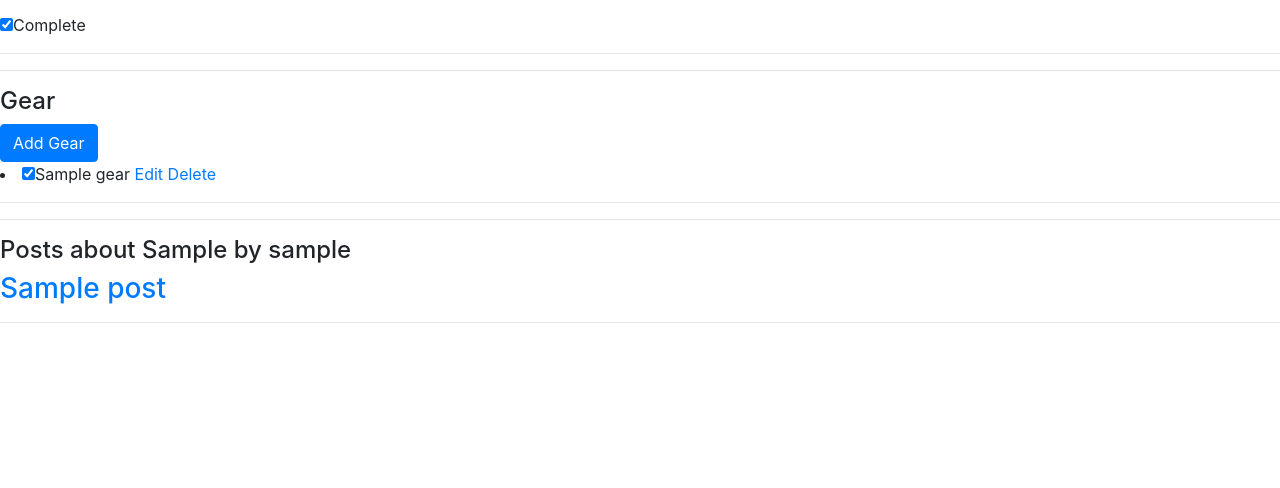
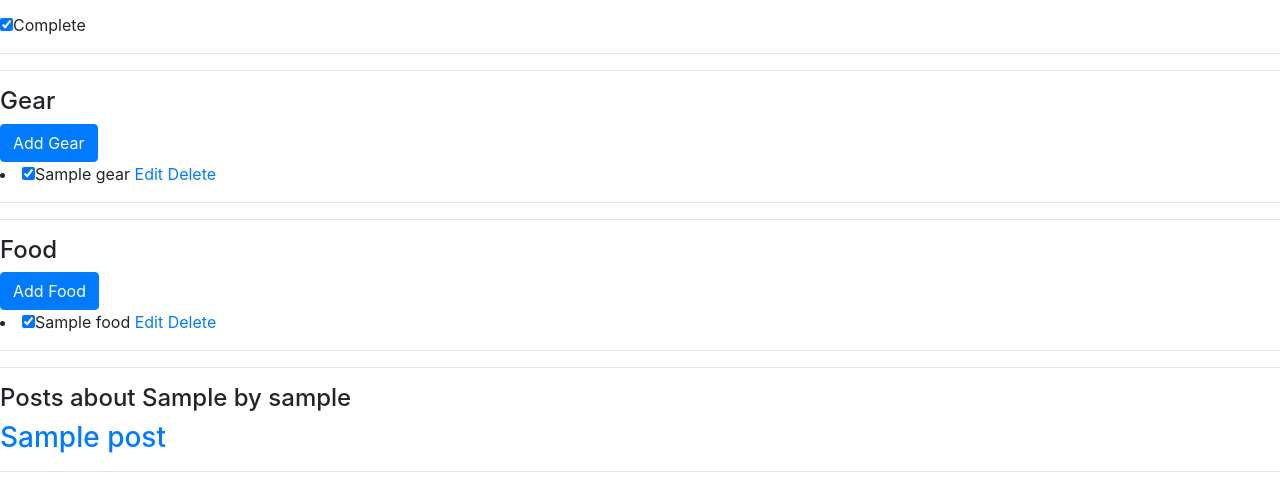
Before and after one commit to natalie-poulson/final_project, a Django app: page /trips/1 in a window 1280 px wide. Shown: the part 463-951 px from the top of the page. Before the commit the page ends 786 px from the top, so only its background shows below. Run offline with Django 3.2, Linux system fonts and the light colour scheme; tables that the repository leaves empty hold one stand-in row (values such as "Sample post"); some libraries are stand-ins or nearby versions.

Commit message:
food edit and delete

```diff
--- a/final_app/admin.py
+++ b/final_app/admin.py
@@ -5,7 +5,7 @@ admin.site.register(models.UserProfileInfo)
 admin.site.register(models.Trip)
 admin.site.register(models.Post)
 admin.site.register(models.Gear)
-
+admin.site.register(models.Food)
 
 
 # Register your models here.
--- a/final_app/forms.py
+++ b/final_app/forms.py
@@ -63,3 +63,9 @@ class CreateGear(forms.ModelForm):
     class Meta():
         model = models.Gear
         fields = ('gear_name', 'packed')
+
+
+class CreateFood(forms.ModelForm):
+    class Meta():
+        model = models.Food
+        fields = ('food_name', 'packed')
--- a/final_app/models.py
+++ b/final_app/models.py
@@ -48,3 +48,12 @@ class Gear(models.Model):
 
     def __str__ (self):
         return self.gear_name
+
+
+class Food(models.Model):
+    trip = models.ForeignKey(Trip, on_delete = models.CASCADE, related_name='trip_foods')
+    food_name = models.CharField(max_length=200)
+    packed =  models.BooleanField(default=False)
+
+    def __str__ (self):
+        return self.food_name
--- a/final_app/templates/final_app/trip_detail.html
+++ b/final_app/templates/final_app/trip_detail.html
@@ -64,12 +64,12 @@
     <hr>
     <h4>Gear</h4>
     <!-- Small modal -->
-      <button type="button" class="btn btn-primary" data-toggle="modal" data-target=".bd-example-modal-sm">Add Gear</button>
+      <button id="gear" type="button" class="btn btn-primary" data-toggle="modal" data-target=".bd-gear-modal-sm">Add Gear</button>
 
-      <div class="modal fade bd-example-modal-sm" tabindex="-1" role="dialog" aria-labelledby="mySmallModalLabel" aria-hidden="true">
+      <div id="gear" class="modal fade bd-gear-modal-sm" tabindex="-1" role="dialog" aria-labelledby="mySmallModalLabel" aria-hidden="true">
         <div class="modal-dialog modal-sm">
           <div class="modal-content">
-              <form class='gear-create-form' enctype="multipart/form-data" action="{% url 'final_app:gear_create' %}" method='post'>
+              <form class='gear-create-form' action="{% url 'final_app:gear_create' %}" method='post'>
                   {% csrf_token %}
                   {{ gear_form|crispy }}
                   <input type='hidden' name='trip_id' required id='id_trip_id' value='{{ trip.id }}' />
@@ -101,6 +101,35 @@
 
     <hr>
 
+
+
+    <hr>
+    <h4>Food</h4>
+
+    <button id="food" type="button" class="btn btn-primary" data-toggle="modal" data-target=".bd-food-modal-sm">Add Food</button>
+
+    <div id="food" class="modal fade bd-food-modal-sm" tabindex="-1" role="dialog" aria-labelledby="mySmallModalLabel" aria-hidden="true">
+      <div class="modal-dialog modal-sm">
+        <div class="modal-content">
+            <form class='food-create-form' action="{% url 'final_app:food_create' %}" method='post'>
+                {% csrf_token %}
+                {{ food_form|crispy }}
+                <input type='hidden' name='trip_id' required id='id_trip_id' value='{{ trip.id }}' />
+                <button type="input" class="btn btn-success">Add</button>
+            </form>
+          <button type="button" class="btn btn-secondary" data-dismiss="modal">Close</button>
+        </div>
+      </div>
+    </div>
+
+    {% for trip_food in trip.trip_foods.all %}
+    <li><input type="checkbox" id=" {{ trip_food.food_name }}" name = "" value= "" {% if trip_food.packed is True %} checked="checked"{% endif %}>{{trip_food.food_name}}
+    <a href= {% url 'final_app:food_edit' pk=trip_food.id %} >Edit</a>
+    <a href= {% url 'final_app:food_delete' pk=trip_food.id %} >Delete</a>
+    </li>
+      {% endfor %}
+    <hr>
+
     <hr>
     <h4>Posts about {{trip.trail}} by {{ trip.user }}</h4>
 
--- a/final_app/urls.py
+++ b/final_app/urls.py
@@ -25,4 +25,9 @@ urlpatterns = [
     path('gear/create', views.gear_create, name="gear_create"),
     path('gear/<int:pk>/edit', views.gear_edit, name="gear_edit"),
     path('gear/<int:pk>/delete', views.gear_delete, name="gear_delete"),
+
+    path('food/create', views.food_create, name="food_create"),
+    path('food/<int:pk>/edit', views.food_edit, name="food_edit"),
+    path('food/<int:pk>/delete', views.food_delete, name="food_delete"),
+
 ]
--- a/final_app/views.py
+++ b/final_app/views.py
@@ -4,7 +4,7 @@ from django.contrib.auth.decorators import login_required
 from django.http import HttpResponse
 from . import forms
 from django.conf import settings
-from .models import User, UserProfileInfo, Trip, Post, Gear
+from .models import User, UserProfileInfo, Trip, Post, Gear, Food
 from django.contrib.auth.forms import UserCreationForm, AuthenticationForm
 
 
@@ -65,11 +65,13 @@ def trip_detail(request, pk):
     trip = Trip.objects.get(id=pk)
     post_form = forms.CreatePost()
     gear_form = forms.CreateGear()
+    food_form = forms.CreateFood()
 
     context = {
         'trip': trip,
         'post_form' : post_form,
-        'gear_form': gear_form
+        'gear_form': gear_form,
+        'food_form': food_form
     }
 
     return render(request, 'final_app/trip_detail.html', context)
@@ -97,11 +99,13 @@ def post_create(request):
             trip = Trip.objects.get(pk=trip_id)
             post_form = forms.CreatePost()
             gear_form = forms.CreateGear()
+            food_form = forms.CreateFood()
 
             context = {
                 'trip': trip,
                 'post_form' : post_form,
-                'gear_form': gear_form
+                'gear_form': gear_form,
+                'food_form': food_form
             }
 
             return render(request, 'final_app/trip_detail.html', context)
@@ -147,11 +151,13 @@ def post_delete(request):
 
         post_form = forms.CreatePost()
         gear_form = forms.CreateGear()
+        food_form = forms.CreateFood()
 
         context = {
             'trip': trip,
             'post_form' : post_form,
-            'gear_form': gear_form
+            'gear_form': gear_form,
+            'food_form': food_form
         }
 
         return render(request, 'final_app/trip_detail.html',context )
@@ -198,11 +204,13 @@ def trip_edit(request,pk ):
 
             post_form = forms.CreatePost()
             gear_form = forms.CreateGear()
+            food_form = forms.CreateFood()
 
             context = {
                 'trip': trip,
                 'post_form' : post_form,
-                'gear_form': gear_form
+                'gear_form': gear_form,
+                'food_form': food_form
             }
 
             return render(request, 'final_app/trip_detail.html', context)
@@ -226,11 +234,13 @@ def gear_create(request):
             trip = Trip.objects.get(pk=trip_id)
             post_form = forms.CreatePost()
             gear_form = forms.CreateGear()
+            food_form = forms.CreateFood()
 
             context = {
                 'trip': trip,
                 'post_form' : post_form,
-                'gear_form': gear_form
+                'gear_form': gear_form,
+                'food_form': food_form
             }
             return render(request, 'final_app/trip_detail.html', context)
 
@@ -252,11 +262,13 @@ def gear_edit(request,pk ):
 
             post_form = forms.CreatePost()
             gear_form = forms.CreateGear()
+            food_form = forms.CreateFood()
 
             context = {
                 'trip': trip,
                 'post_form' : post_form,
-                'gear_form': gear_form
+                'gear_form': gear_form,
+                'food_form': food_form
             }
 
             return render(request, 'final_app/trip_detail.html', context)
@@ -274,11 +286,91 @@ def gear_delete(request,pk ):
     gear.delete()
     post_form = forms.CreatePost()
     gear_form = forms.CreateGear()
+    food_form = forms.CreateFood()
 
     context = {
         'trip': trip,
         'post_form' : post_form,
-        'gear_form': gear_form
+        'gear_form': gear_form,
+        'food_form': food_form
     }
 
     return render(request, 'final_app/trip_detail.html', context)
+
+
+
+def food_create(request):
+    if request.method == 'POST':
+        food_form = forms.CreateFood(request.POST)
+        trip_id = request.POST.get('trip_id')
+
+        if food_form.is_valid():
+            instance = food_form.save(commit=False)
+            instance.trip = Trip.objects.get(pk=trip_id)
+            instance.save()
+
+            trip = Trip.objects.get(pk=trip_id)
+            post_form = forms.CreatePost()
+            gear_form = forms.CreateGear()
+            food_form = forms.CreateFood()
+
+            context = {
+                'trip': trip,
+                'post_form' : post_form,
+                'gear_form': gear_form,
+                'food_form': food_form
+            }
+            return render(request, 'final_app/trip_detail.html', context)
+
+        # print(gear_form.errors)
+        # return render(request, 'final_app/trip_detail.html', {'gear_form': gear_form})
+
+    return redirect('final_app:trip_detail')
+
+
+
+@login_required(login_url='/accounts/login/')
+def food_edit(request,pk ):
+    food = Food.objects.get(pk=pk)
+    trip = Trip.objects.get(trip_foods=food)
+    if request.method == "POST":
+        form = forms.CreateFood(data=request.POST, instance=food)
+        if form.is_valid():
+            form.save()
+
+            post_form = forms.CreatePost()
+            gear_form = forms.CreateGear()
+            food_form = forms.CreateFood()
+
+            context = {
+                'trip': trip,
+                'post_form' : post_form,
+                'gear_form': gear_form,
+                'food_form': food_form
+            }
+
+            return render(request, 'final_app/trip_detail.html', context)
+        # else:
+        #     return render(request, 'final_app/trip_edit.html', {'form': form})
+    else:
+        form = forms.CreateFood(instance=food)
+    return render(request, 'final_app/food_edit.html', {'form': form})
+
+
+@login_required(login_url='/accounts/login/')
+def food_delete(request,pk ):
+    food = Food.objects.get(pk=pk)
+    trip = Trip.objects.get(trip_foods=food)
+    food.delete()
+    post_form = forms.CreatePost()
+    gear_form = forms.CreateGear()
+    food_form = forms.CreateFood()
+
+    context = {
+        'trip': trip,
+        'post_form' : post_form,
+        'gear_form': gear_form,
+        'food_form': food_form
+    }
+
+    return render(request, 'final_app/trip_detail.html', context)
```
Also changed, not shown: final_app/templates/final_app/food_edit.html (added, +16 -0 lines), final_app/migrations/0003_auto_20181013_1643.py (added), final_app/migrations/0004_auto_20181013_1644.py (added).
